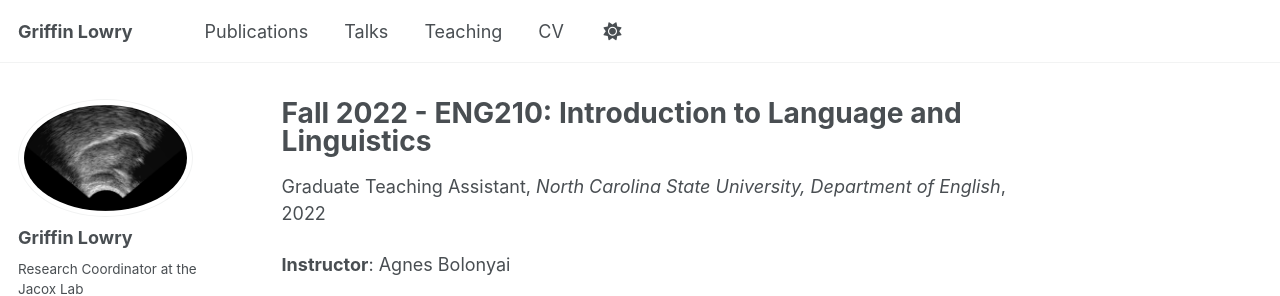
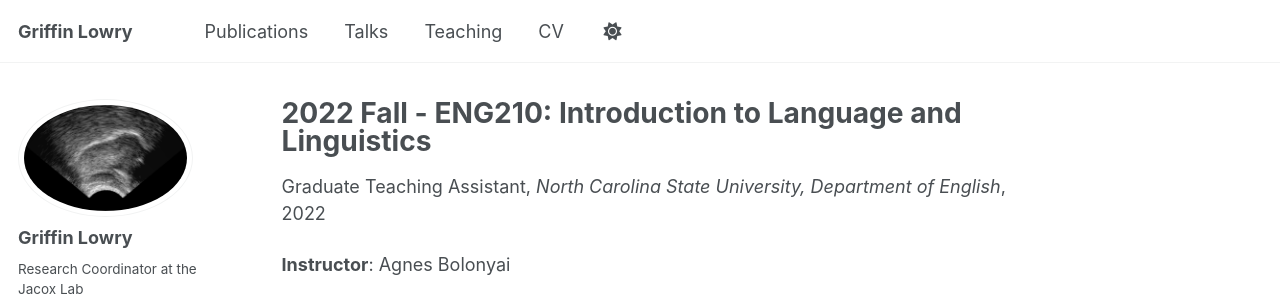
Before and after one commit to griffinlowry/griffinlowry.github.io, a Jekyll site: the page built from _teaching/2022-fall-teaching.md, in a window 1280 px wide. Shown: the top 296 px of the page. Built offline with Jekyll 4.4.1, drawn with Linux system fonts in a browser that asks for light colours; some web fonts are replaced.

```diff
--- a/_teaching/2022-fall-teaching.md
+++ b/_teaching/2022-fall-teaching.md
@@ -1,5 +1,5 @@
 ---
-title: "Fall 2022 - ENG210: Introduction to Language and Linguistics"
+title: "2022 Fall - ENG210: Introduction to Language and Linguistics"
 collection: teaching
 type: "Graduate Teaching Assistant"
 permalink: /teaching/2022-fall-teaching
```
